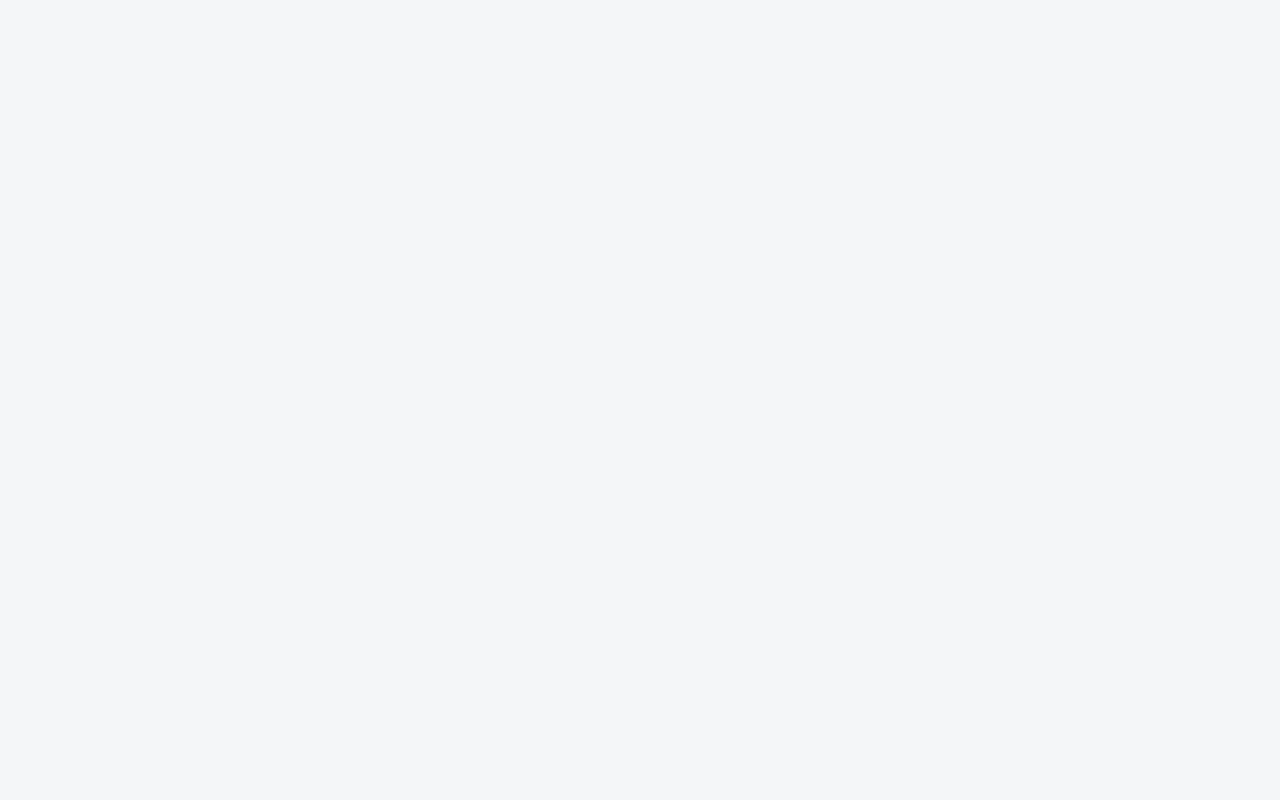
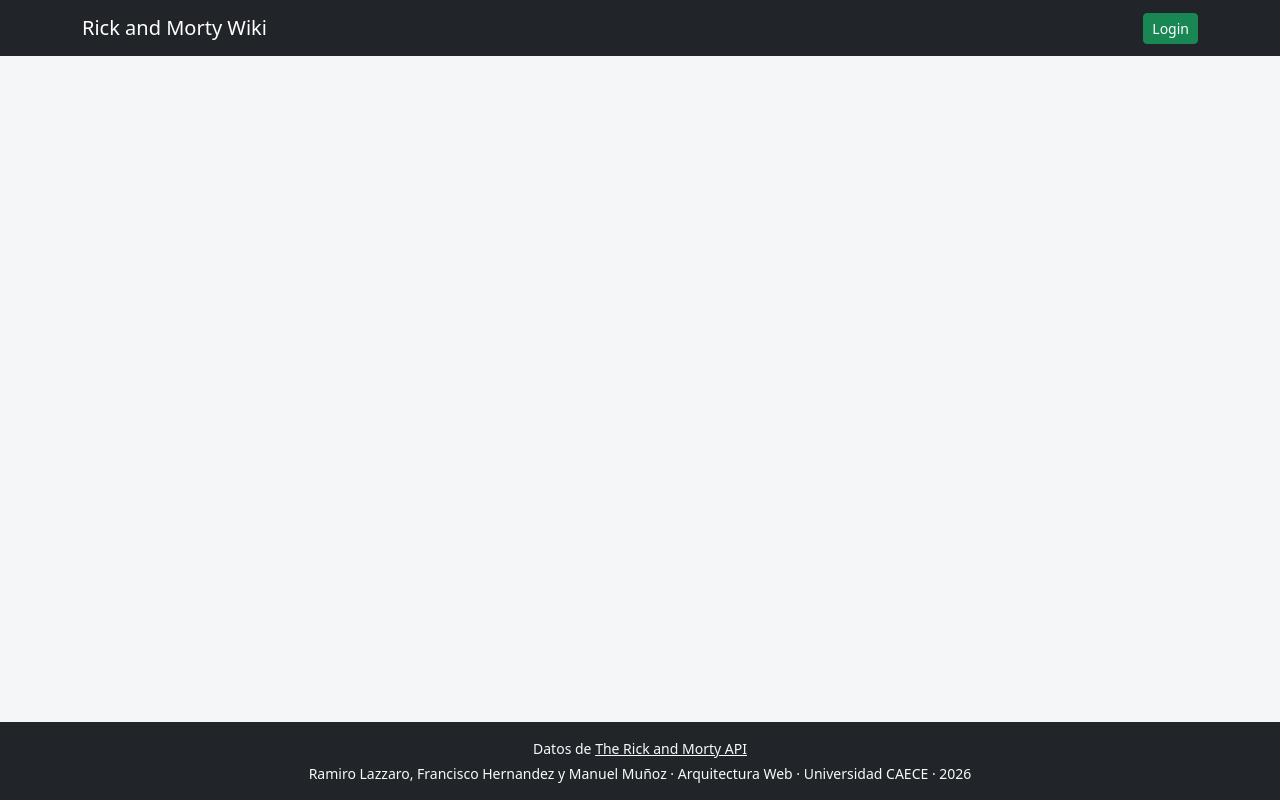
Before and after one commit to ramalazzaro/rickmorty-app, an Angular app: page / in a window 1280 px wide. Built offline with nearby package versions, Linux system fonts and the light colour scheme.

Commit message:
Encabezado y pie de página

```diff
--- a/src/app/app.html
+++ b/src/app/app.html
@@ -1,3 +1,7 @@
+<app-header />
+
 <main class="container my-4">
   <router-outlet />
 </main>
+
+<app-footer />
--- a/src/app/app.ts
+++ b/src/app/app.ts
@@ -1,8 +1,10 @@
 import { Component } from '@angular/core';
 import { RouterOutlet } from '@angular/router';
+import { Header } from './components/shared/header/header';
+import { Footer } from './components/shared/footer/footer';
 
 @Component({
-  imports: [RouterOutlet],
+  imports: [RouterOutlet, Header, Footer],
   selector: 'app-root',
   styleUrl: './app.css',
   templateUrl: './app.html',
--- /dev/null
+++ b/src/app/components/shared/footer/footer.html
@@ -0,0 +1,8 @@
+<footer class="bg-dark text-light py-3">
+  <div class="container text-center small">
+    <p class="mb-1">
+      Datos de <a href="https://rickandmortyapi.com" target="_blank" rel="noopener" class="link-light">The Rick and Morty API</a>
+    </p>
+    <p class="mb-0">Ramiro Lazzaro, Francisco Hernandez y Manuel Muñoz · Arquitectura Web · Universidad CAECE · 2026</p>
+  </div>
+</footer>
--- /dev/null
+++ b/src/app/components/shared/header/header.html
@@ -0,0 +1,7 @@
+<nav class="navbar navbar-expand bg-dark" data-bs-theme="dark">
+  <div class="container flex-wrap">
+    <a class="navbar-brand" href="#">Rick and Morty Wiki</a>
+
+    <button class="btn btn-success btn-sm ms-auto">Login</button>
+  </div>
+</nav>
```
Also changed, not shown: src/app/components/shared/footer/footer.ts (added, +8 -0 lines), src/app/components/shared/header/header.ts (added, +8 -0 lines).
